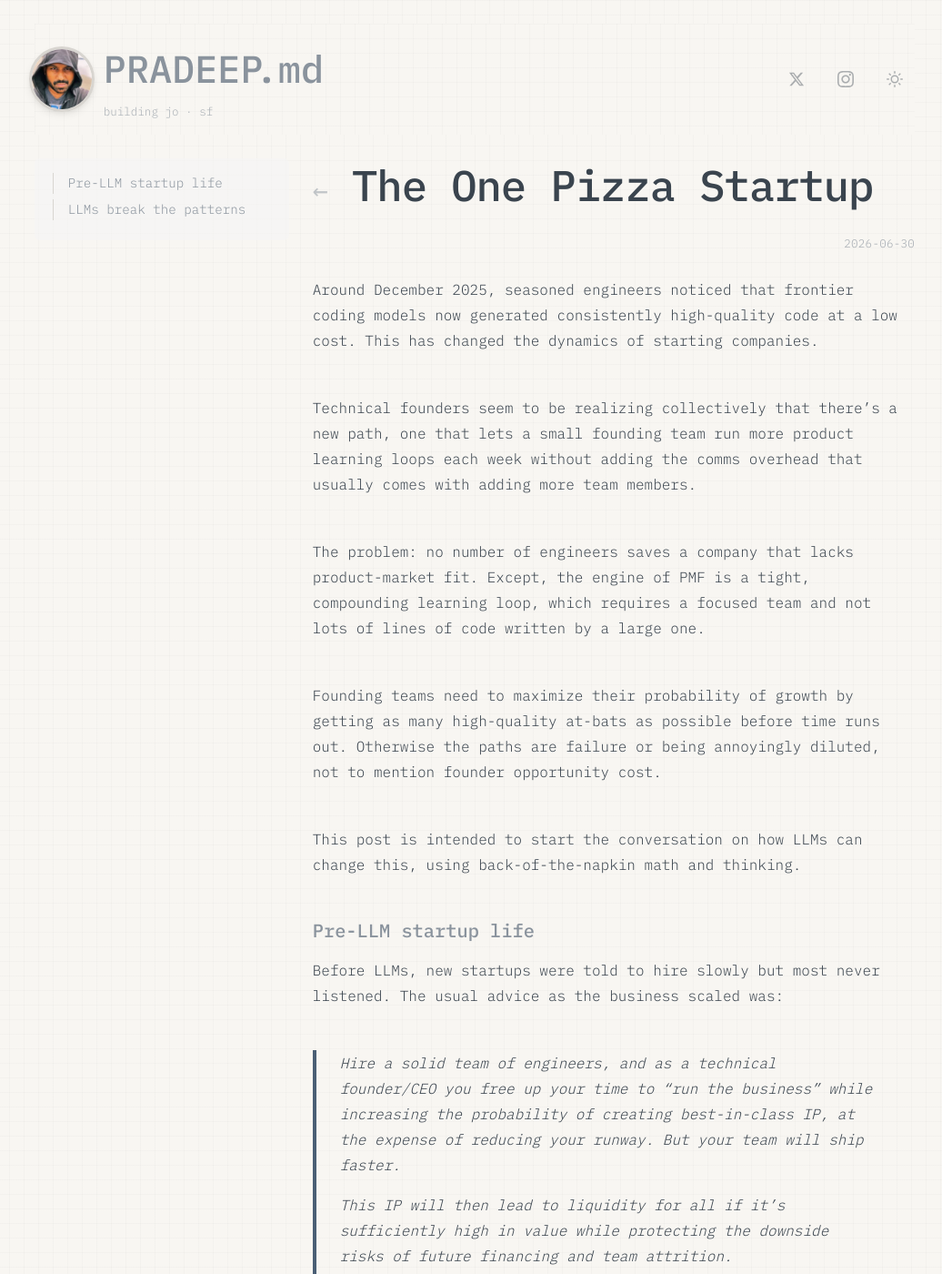
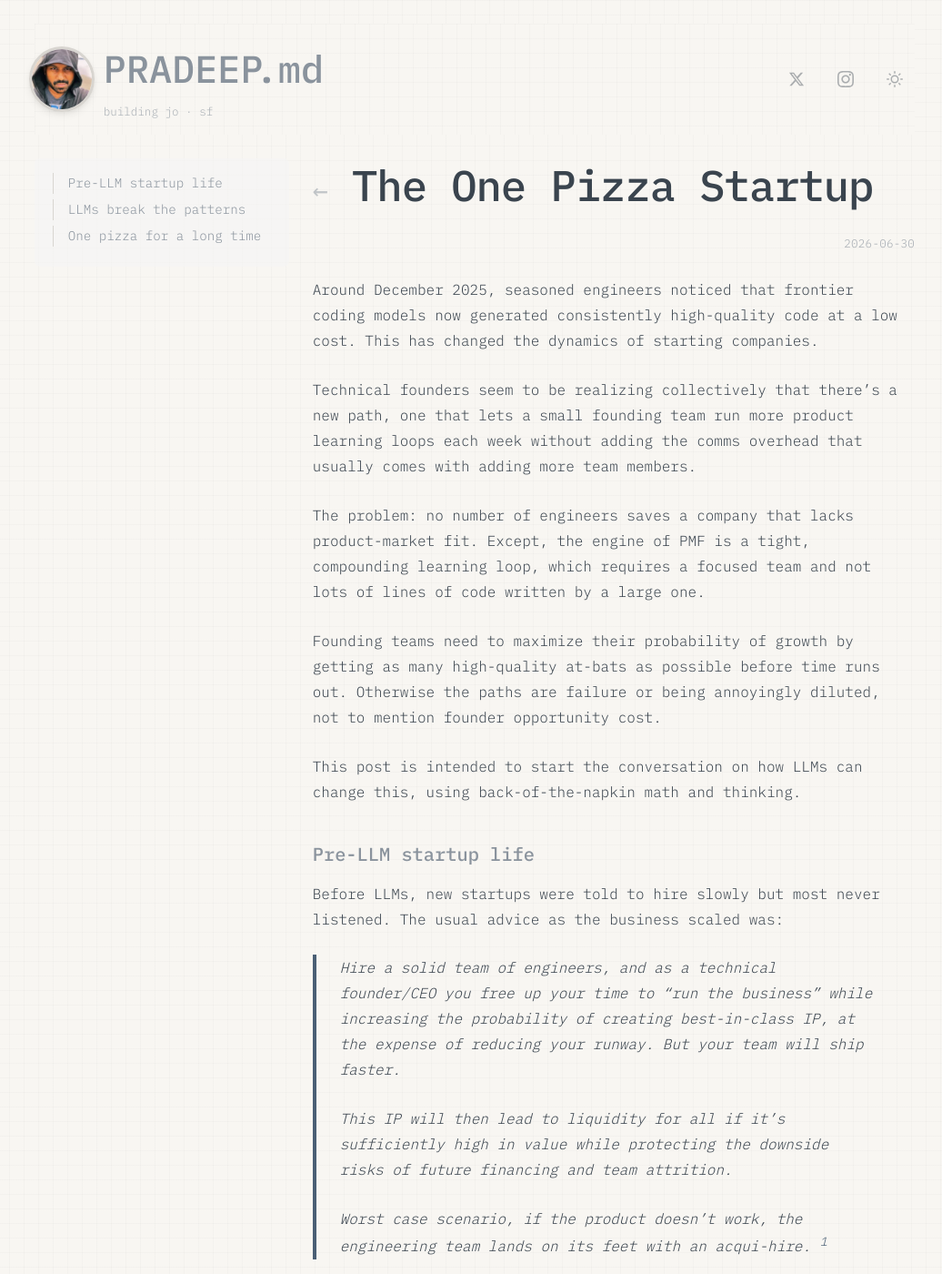
Before and after one commit to skyfallsin/skyfallsin.github.io, a Jekyll site: the page built from _posts/2026-06-30-one-pizza-startup.md, in a window 1280 px wide and 1400 px high. Shown: the whole window at 91% size, without its empty margins (118-1154 px from the left). Built offline with Jekyll 4.4.1, drawn with Linux system fonts in a browser that asks for light colours; nearby versions of some CDN libraries; some of the changed text lies outside the part shown.

Commit message:
Add one pizza section heading

```diff
--- a/_layouts/default.html
+++ b/_layouts/default.html
@@ -534,8 +534,8 @@
     article strong {
       font-weight: 500;
     }
-    article > p {
-      margin-bottom: 46px;
+    article p {
+      margin-bottom: var(--lk-size-lg);
     }
     article p + p {
       margin-top: 0;
--- a/_posts/2026-06-30-one-pizza-startup.md
+++ b/_posts/2026-06-30-one-pizza-startup.md
@@ -72,7 +72,7 @@ The above is a capacity model, not a productivity claim.
 
 Less synchronization is needed since writing throwaway prototypes is now cheap. This speeds up the entire company’s learning loop, which is the primary engine of product-market fit, and gives founders a true dial for maximizing at-bats vs engineering budget.
 
-It gets very interesting when the team size drops down to 2 engineers with this structure.
+### One pizza for a long time
 
 A “one pizza startup” is a founding team small enough to have a single conversation pair, between two people who can hold the entire product in their heads and use concurrent LLM threads to get more done faster.
 
```
